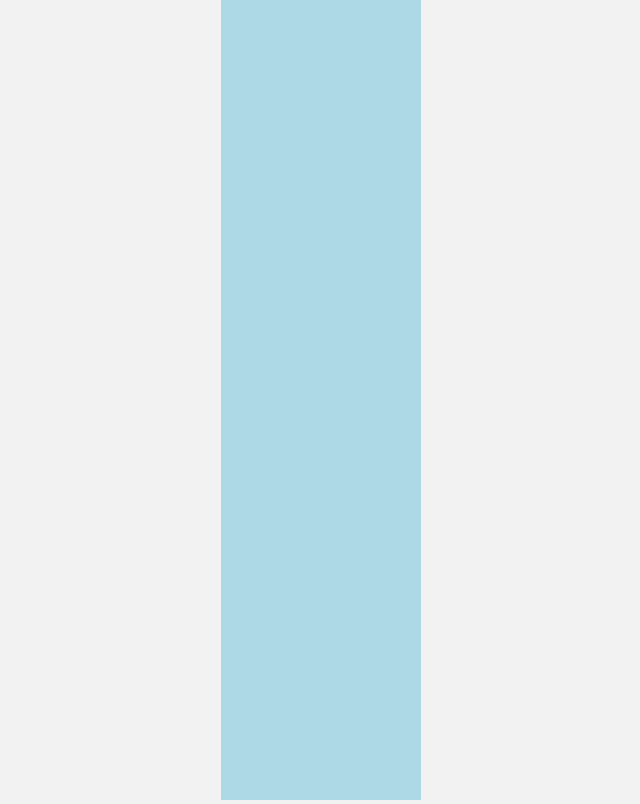
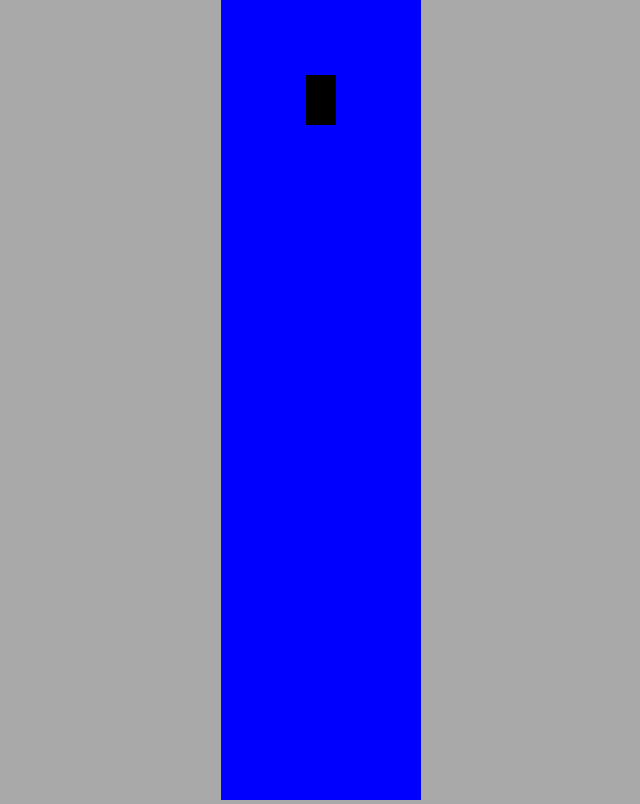
Before and after one commit to Bigguysahaj/self-learning-car, a plain HTML site: page index.html in a window 1280 px wide. Shown: the whole page, without its empty margins (319-959 px from the left). Drawn offline with Linux system fonts and the light colour scheme.

Commit message:
added functionality

```diff
--- a/main.js
+++ b/main.js
@@ -1,5 +1,17 @@
 const canvas = document.getElementById("myCanvas");
-canvas.height=window.innerHeight;
-canvas.width= 200;
+canvas.height = window.innerHeight;
+canvas.width = 200;
 
-const ctx = canvas
+const ctx = canvas.getContext("2d");
+const car = new Car(100,100,30,50);
+car.draw(ctx);
+
+animate();
+
+function animate(){
+    car.update();
+    canvas.height = window.innerHeight;//this is to make the canvas resize with the window (very important)
+    //without this method, the car will just draw a big black trail behind it.
+    car.draw(ctx);
+    requestAnimationFrame(animate);
+}
--- a/styles.css
+++ b/styles.css
@@ -1,12 +1,9 @@
 body{
     margin: 0;
-    padding: 0;
-    font-family: 'Roboto', sans-serif;
-    background-color: #f2f2f2;
+    background: darkgray;
     overflow : hidden; /* Hides scrollbar on body */
     text-align: center;
 }
 #myCanvas{
-    background: lightblue;
-
+    background: blue;
 }
```
